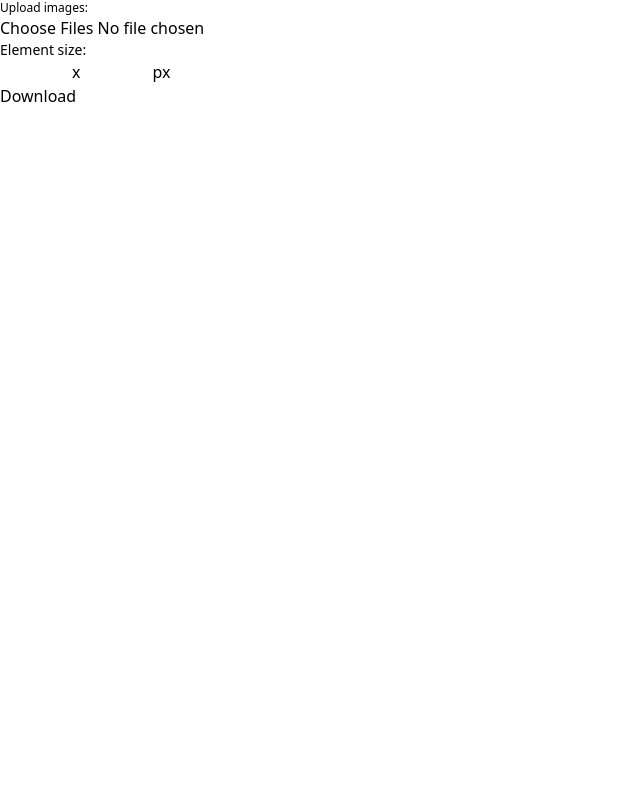
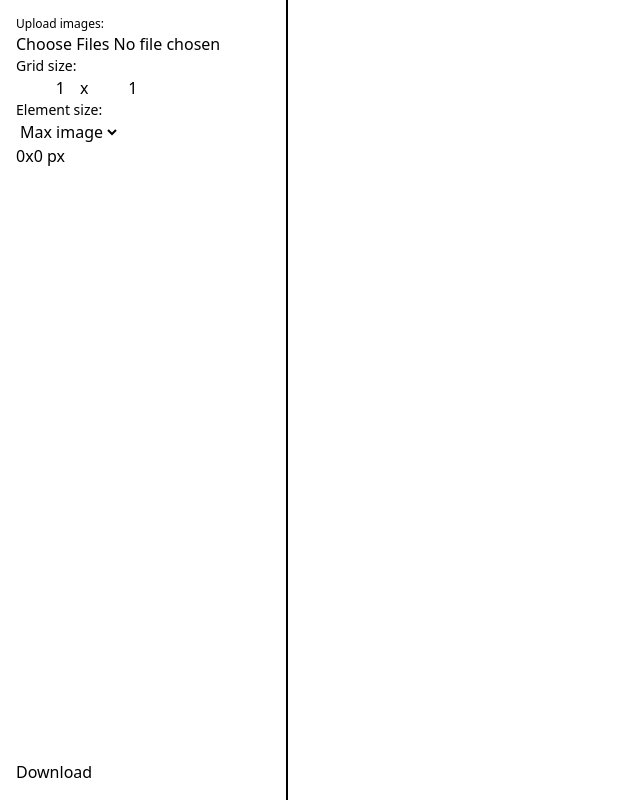
Before and after one commit to dai60/imagrid, a React (Vite) app: page / in a window 1280 px wide. Shown: the whole page, without its empty margins (0-640 px from the left). Built offline with nearby package versions, Linux system fonts and the light colour scheme.

Commit message:
update grid

```diff
--- a/src/App.tsx
+++ b/src/App.tsx
@@ -1,25 +1,51 @@
 import Upload from "./components/Upload";
 import Grid from "./components/Grid";
 import Download from "./components/Download";
-import { useMontage } from "./Montage";
+import { MontageImage, useMontage } from "./Montage";
 
 const Settings = () => {
+    const { elemWidth, elemHeight, state, dispatch } = useMontage();
+
+    const handleGridRows: React.ChangeEventHandler<HTMLInputElement> = (e) => {
+        dispatch({ type: "CHANGE_GRID_ROWS", rows: e.target.valueAsNumber });
+    }
+
+    const handleGridCols: React.ChangeEventHandler<HTMLInputElement> = (e) => {
+        dispatch({ type: "CHANGE_GRID_COLS", cols: e.target.valueAsNumber });
+    }
+
     return (
-        <>
+        <div>
+            <p className="text-sm">Grid size:</p>
+            <input className="w-16 text-right" type="number" min={1} max={12} step={1} value={state.gridSize.cols} onChange={handleGridCols} />
+            <span>x</span>
+            <input className="w-16 text-right" type="number" min={1} max={12} step={1} value={state.gridSize.rows} onChange={handleGridRows} />
             <p className="text-sm">Element size:</p>
-            <input className="w-16 text-right" type="number" min={0} step={1} />
-            <span className="mx-2">x</span>
-            <input className="w-16 text-right" type="number" min={0} step={1} />
-            <span>px</span>
-        </>
+            <select defaultValue="max">
+                <option value="min">Min image</option>
+                <option value="max">Max image</option>
+            </select>
+            <p>{elemWidth}x{elemHeight} px</p>
+        </div>
     );
 }
 
 const App = () => {
     const { dispatch } = useMontage();
 
-    const handleUpload = (images: string[]) => {
-        dispatch({ type: "ADD_IMAGES", images });
+    const handleUpload = (urls: string[]) => {
+        const images = urls.map(url => {
+            return new Promise<MontageImage>(resolve => {
+                const img = new Image();
+                img.onload = () => resolve({ url, img });
+                img.src = url;
+            });
+        })
+
+        Promise.all(images).then(images => {
+            dispatch({ type: "ADD_IMAGES", images });
+        });
+
     }
 
     const handleDownload = () => {
@@ -27,12 +53,18 @@ const App = () => {
     }
 
     return (
-        <main>
-            <Upload onUpload={handleUpload} />
-            <Settings />
-            <Grid />
-            <Download onDownload={handleDownload} />
-        </main>
+        <div className="flex max-w-screen h-screen max-h-screen">
+            <aside className="flex flex-col w-72 border-black border-r-2 p-4">
+                <Upload onUpload={handleUpload} />
+                <Settings />
+                <div className="mt-auto">
+                    <Download onDownload={handleDownload} />
+                </div>
+            </aside>
+            <main className="p-8 flex flex-1 justify-center items-center">
+                <Grid />
+            </main>
+        </div>
     );
 }
 
--- a/src/Montage.tsx
+++ b/src/Montage.tsx
@@ -1,28 +1,47 @@
 import { arrayMove } from "@dnd-kit/sortable";
 import { createContext, Dispatch, PropsWithChildren, useContext, useReducer } from "react";
 
+export type MontageImage = {
+    url: string;
+    img: HTMLImageElement;
+}
+
 type MontageState = {
-    images: string[];
-    elementWidth: number;
-    elementHeight: number;
+    images: MontageImage[];
+    gridSize: {
+        rows: number;
+        cols: number;
+    };
+    elemSize: "max" | "min";
 }
 
 type MontageAction =
-    | { type: "ADD_IMAGES"; images: string[]; }
-    | { type: "MOVE_IMAGE", from: number; to: number; }
-    | { type: "CHANGE_WIDTH"; width: number; }
-    | { type: "CHANGE_HEIGHT"; height: number; }
+    | { type: "ADD_IMAGES"; images: MontageImage[]; }
+    | { type: "REMOVE_IMAGE"; index: number; }
+    | { type: "MOVE_IMAGE"; from: number; to: number; }
+    | { type: "CHANGE_GRID_ROWS"; rows: number; }
+    | { type: "CHANGE_GRID_COLS"; cols: number; }
 
 const montageReducer = (state: MontageState, action: MontageAction): MontageState => {
     switch (action.type) {
         case "ADD_IMAGES":
             return { ...state, images: [...state.images, ...action.images] };
+        case "REMOVE_IMAGE":
+            return { ...state, images: state.images.toSpliced(action.index, 1) };
         case "MOVE_IMAGE":
-            return { ...state, images: arrayMove(state.images, action.from, action.to) }
-        case "CHANGE_WIDTH":
-            return { ...state, elementWidth: action.width };
-        case "CHANGE_HEIGHT":
-            return { ...state, elementHeight: action.height };
+            return { ...state, images: arrayMove(state.images, action.from, action.to) };
+        case "CHANGE_GRID_ROWS": {
+            const newRows = action.rows;
+            const prevCols = state.gridSize.cols;
+            const newCols = Math.ceil(state.images.length / newRows);
+            return { ...state, gridSize: { rows: newRows, cols: Math.max(prevCols, newCols) } };
+        }
+        case "CHANGE_GRID_COLS": {
+            const newCols = action.cols;
+            const prevRows = state.gridSize.rows;
+            const newRows = Math.ceil(state.images.length / newCols);
+            return { ...state, gridSize: { rows: Math.max(prevRows, newRows), cols: newCols } };
+        }
         default:
             return state;
     }
@@ -31,15 +50,34 @@ const montageReducer = (state: MontageState, action: MontageAction): MontageStat
 type MontageContextProps = {
     state: MontageState,
     dispatch: Dispatch<MontageAction>;
+    elemWidth: number;
+    elemHeight: number;
 }
 
 const MontageContext = createContext<MontageContextProps | undefined>(undefined);
 
 export const MontageContextProvider = ({ children }: PropsWithChildren) => {
-    const [state, dispatch] = useReducer(montageReducer, { images: [], elementWidth: 0, elementHeight: 0 });
+    const [state, dispatch] = useReducer(montageReducer, {
+        images: [],
+        gridSize: {
+            rows: 1,
+            cols: 1,
+        },
+        elemSize: "max",
+    });
+
+    const [elemWidth, elemHeight] = state.images.length === 0 ? [0, 0] : (
+        state.elemSize === "max" ? [
+            Math.max(...state.images.map(image => image.img.width)),
+            Math.max(...state.images.map(image => image.img.height)),
+        ] : [
+            Math.min(...state.images.map(image => image.img.width)),
+            Math.min(...state.images.map(image => image.img.height)),
+        ]
+    );
 
     return (
-        <MontageContext.Provider value={{ state, dispatch }}>
+        <MontageContext.Provider value={{ state, dispatch, elemWidth, elemHeight }}>
             {children}
         </MontageContext.Provider>
     );
--- a/src/main.tsx
+++ b/src/main.tsx
@@ -1,6 +1,6 @@
 import { StrictMode } from "react";
 import { createRoot } from "react-dom/client";
-import './index.css'
+import "./index.css";
 import App from "./App";
 import { MontageContextProvider } from "./Montage";
 
--- a/tsconfig.app.json
+++ b/tsconfig.app.json
@@ -3,7 +3,7 @@
     "tsBuildInfoFile": "./node_modules/.tmp/tsconfig.app.tsbuildinfo",
     "target": "ES2020",
     "useDefineForClassFields": true,
-    "lib": ["ES2020", "DOM", "DOM.Iterable"],
+    "lib": ["ES2023", "DOM", "DOM.Iterable"],
     "module": "ESNext",
     "skipLibCheck": true,
 
```
Also changed, not shown: package.json (+6 -5 lines), src/components/Grid.tsx (+79 -17 lines), 1 other file (tests, documents, lock files or other folders).
